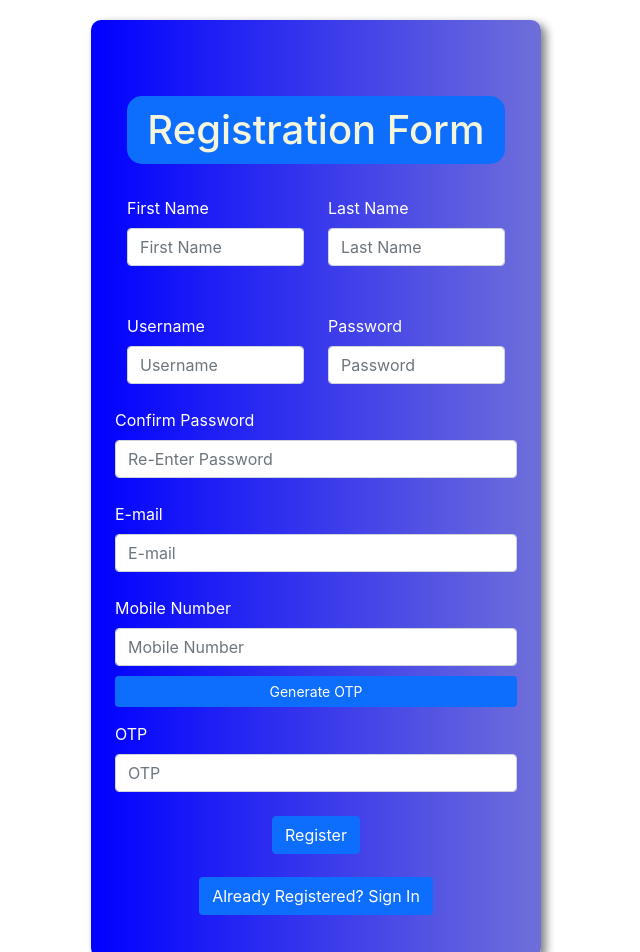
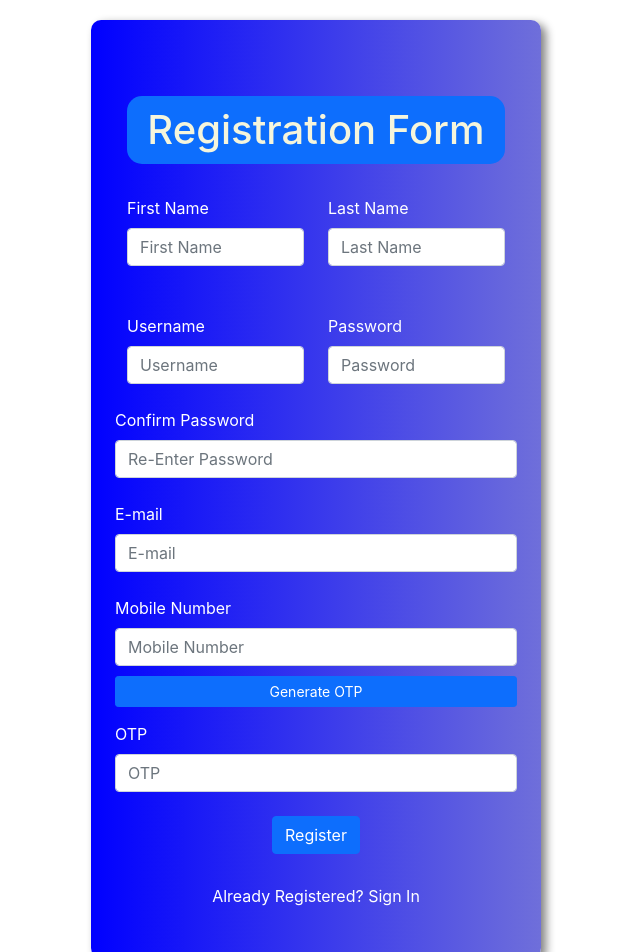
Before and after one commit to Animesh-03/Car-Parking-Solutions, a React (Create React App) app: page /register in a window 1280 px wide. Shown: the top 952 px of the page, without its empty margins (324-964 px from the left). Built offline with nearby package versions, Linux system fonts and the light colour scheme.

Commit message:
update css to login redirect

```diff
--- a/src/App.css
+++ b/src/App.css
@@ -31,16 +31,6 @@ body{
   margin-top: 20px;
   margin-bottom: 20px;
  }
-
- #login-redirect{
-  background-color: rgba(255,255,255,0);
-  border-color: rgba(255,255,255,0);
-  color: white;
-}
-
-#login-redirect:hover{
-  font-size: 1.05em;
-}
 
  .row #phone-number{
    width: 100%;
@@ -197,7 +187,7 @@ body{
 
 .register-form #login-redirect{
   color: #fff;
-  background-color: #0d6efd;
+  background-color: rgba(255,255,255,0);
   border-color: #0d6efd;
   display: inline-block;
     font-weight: 400;
@@ -215,6 +205,10 @@ body{
     font-size: 1rem;
     border-radius: 0.25rem;
     margin-top: -10px;
+}
+
+.register-form #login-redirect:hover{
+  font-size: 1.05em;
 }
 .edit-details h2{
   background: rgba(50,50,50,0.2);
```
